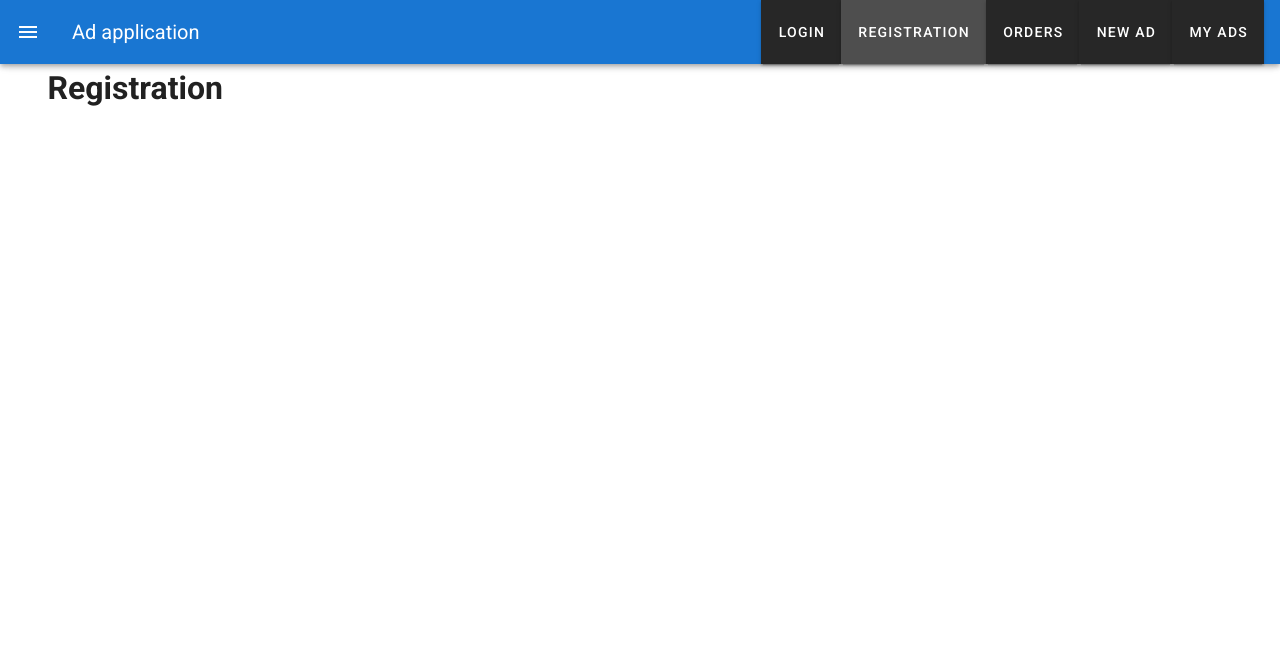
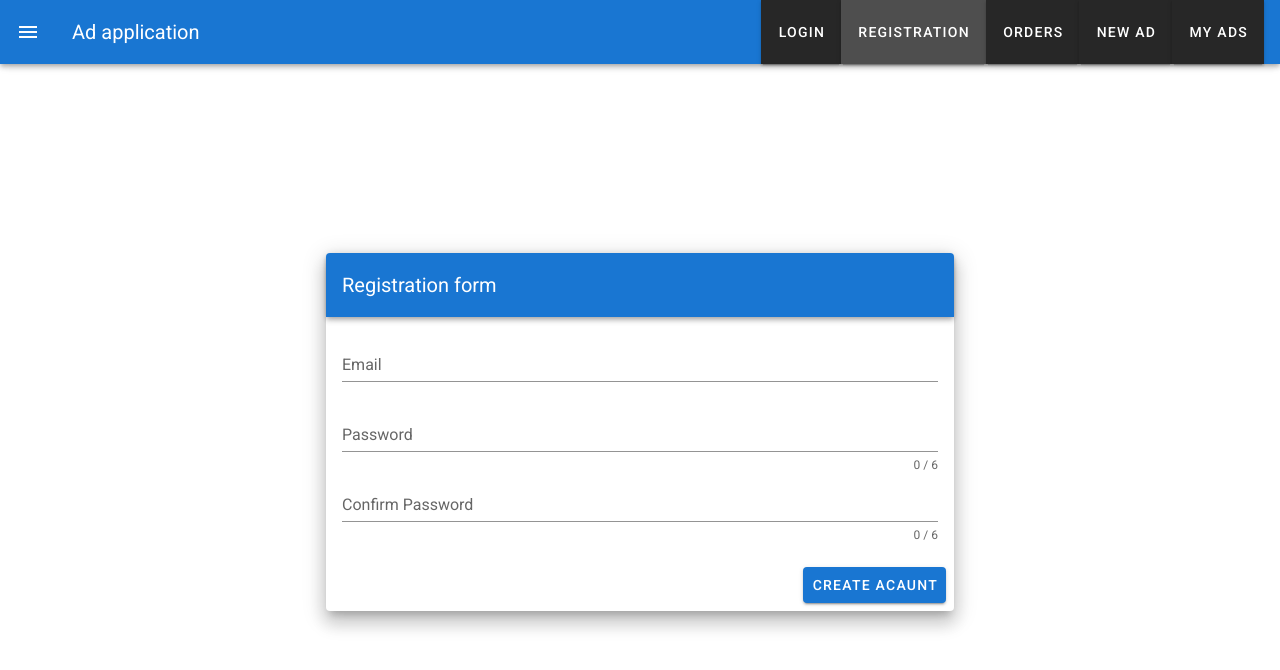
Before and after one commit to VladBeloysov/vue-js, a Vue app: page /registration in a window 1280 px wide. Shown: the top 670 px of the page. Built offline with nearby package versions, Linux system fonts and the light colour scheme.

Commit message:
page registration

```diff
--- a/src/components/Auth/Registration.vue
+++ b/src/components/Auth/Registration.vue
@@ -1,17 +1,87 @@
 <template>
-	<v-container>
-		<v-layout row>
-			<v-flex xs12>
-				<h1>Registration</h1>
+	<v-container fluid fill-height>
+		<v-layout align-center justify-center>
+			<v-flex xs12 sm8 md6>
+				<v-card class="elevation-12">
+					<v-toolbar dark color="primary">
+						<v-toolbar-title>Registration form</v-toolbar-title>
+					</v-toolbar>
+					<v-card-text>
+						<v-form v-model="valid" ref="form" lazy-validation>
+							<v-text-field
+								name="email"
+								label="Email"
+								type="email"
+								v-model="email"
+								:rules="emailRules"
+							></v-text-field>
+							<v-text-field
+								name="password"
+								label="Password"
+								type="password"
+								:counter="6"
+								v-model="password"
+								:rules="passwordRules"
+							></v-text-field>
+							<v-text-field
+								name="confirm-password"
+								label="Confirm Password"
+								type="password"
+								:counter="6"
+								v-model="confirmPassword"
+								:rules="confirmPasswordRules"
+							></v-text-field>
+						</v-form>
+					</v-card-text>
+					<v-card-actions>
+						<v-spacer></v-spacer>
+						<v-btn
+							color="primary"
+							@click="onSubmit"
+							:disabled="!valid"
+						>Create acaunt</v-btn>
+					</v-card-actions>
+				</v-card>
 			</v-flex>
 		</v-layout>
 	</v-container>
 </template>
 
 <script>
+const emailRegex = /^\w+([.-]?\w+)*@\w+([.-]?\w+)*(\.\w{2,3})+$/
+
 export default {
 	data () {
-		return {}
+		return {
+			email: '',
+			password: '',
+			confirmPassword: '',
+			valid: false,
+			emailRules: [
+				v => !!v || 'E-mail is required',
+				v => emailRegex.test(v) || 'E-mail must be valid'
+			],
+			passwordRules: [
+				v => !!v || 'Password is required',
+				v => (v && v.length >= 6) || 'Password must be equal or more than 6 characters'
+			],
+			confirmPasswordRules: [
+				v => !!v || 'Password is required',
+				v => v === this.password || 'Password should match'
+			]
+		}
+	},
+	methods: {
+		onSubmit () {
+			if (this.$refs.form.validate()) {
+				const user = {
+					email: this.email,
+					password: this.password
+				}
+
+				console.log(user)
+			}
+		}
 	}
 }
 </script>
```
